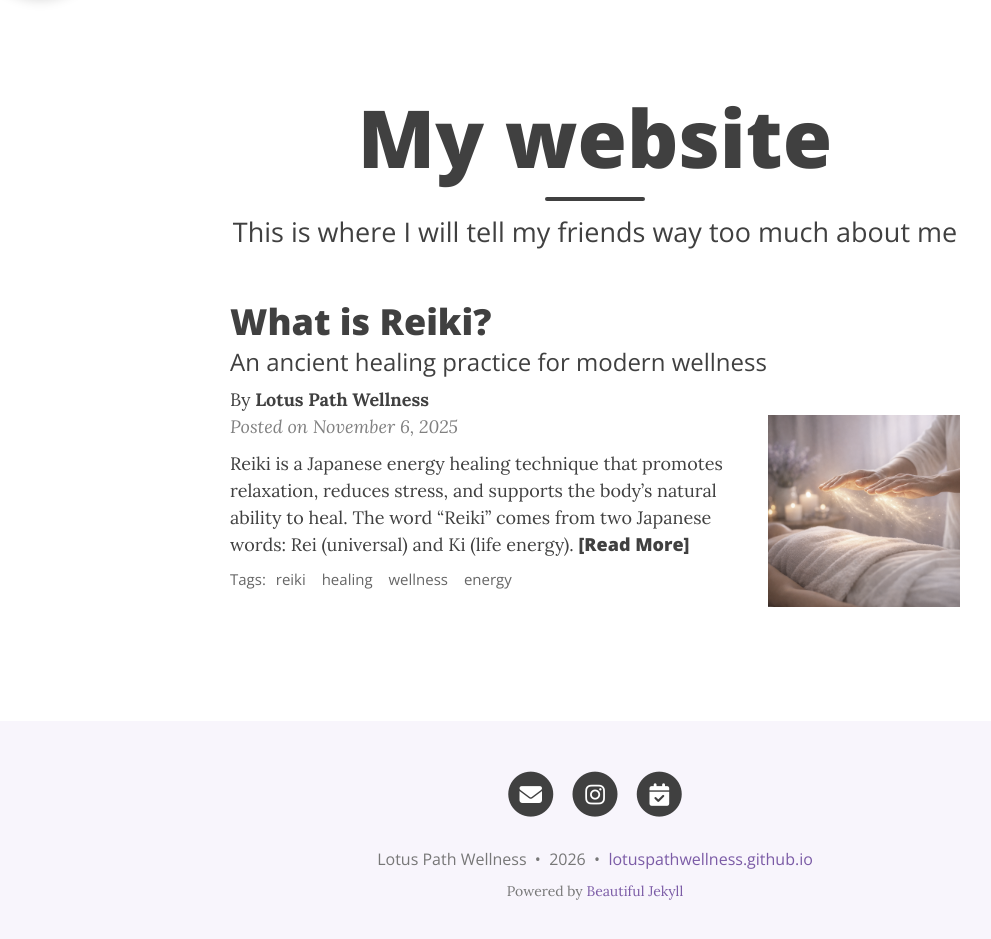
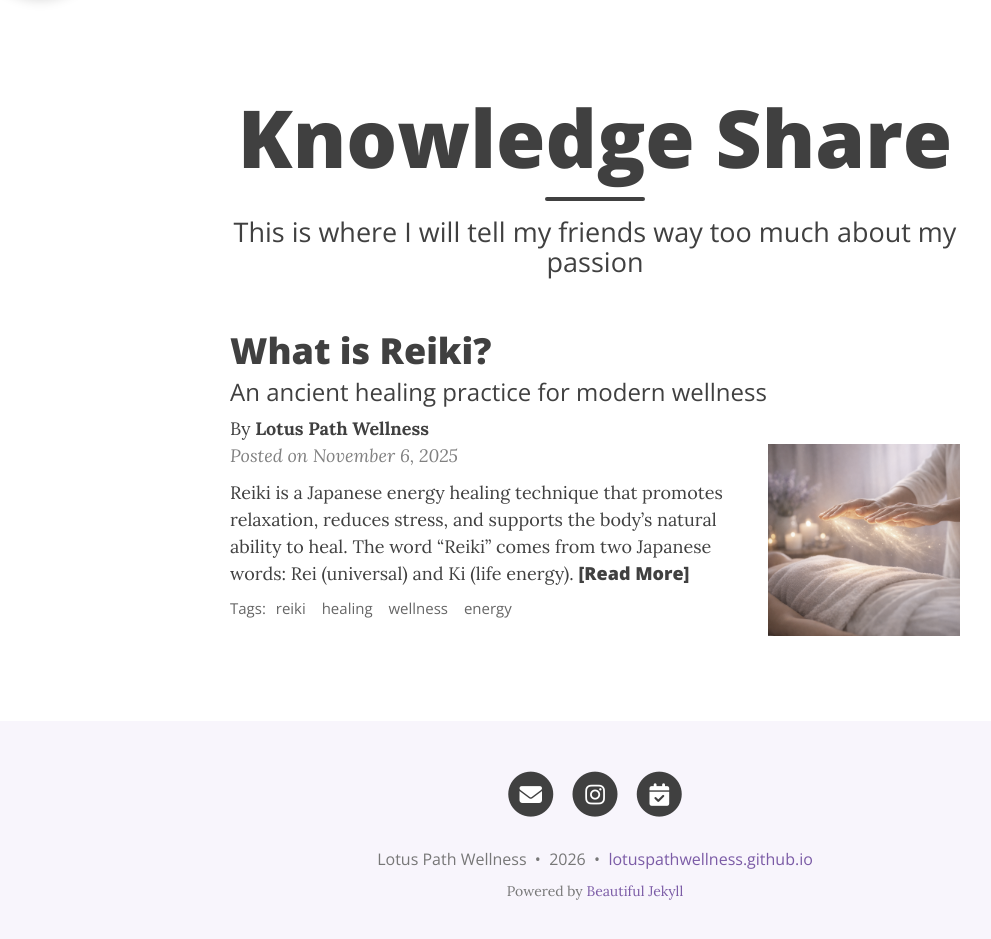
Before and after one commit to lotuspathwellness/lotuspathwellness.github.io, a Jekyll site: the page built from index.html, in a window 1280 px wide and 1109 px high, cut to the strip 157-1096 px from the top of the window. Shown: the whole strip, without its empty margins (45-1036 px from the left). Built offline with Jekyll 4.4.1, drawn with Linux system fonts in a browser that asks for light colours; the list of posts is cut into pages by our own code; comment, search, counter and statistics services are not loaded.

Commit message:
Move Book Now button further down

```diff
--- a/assets/css/custom.css
+++ b/assets/css/custom.css
@@ -105,7 +105,7 @@
   background-color: #7B5BA6 !important;
   border-color: #7B5BA6 !important;
   color: white !important;
-  margin-top: 5px;
+  margin-top: 15px;
 }
 
 .navbar-custom .nav-link.btn-primary:hover {
--- a/index.html
+++ b/index.html
@@ -1,5 +1,5 @@
 ---
 layout: home
-title: My website
-subtitle: This is where I will tell my friends way too much about me
+title: Knowledge Share
+subtitle: This is where I will tell my friends way too much about my passion
 ---
```
